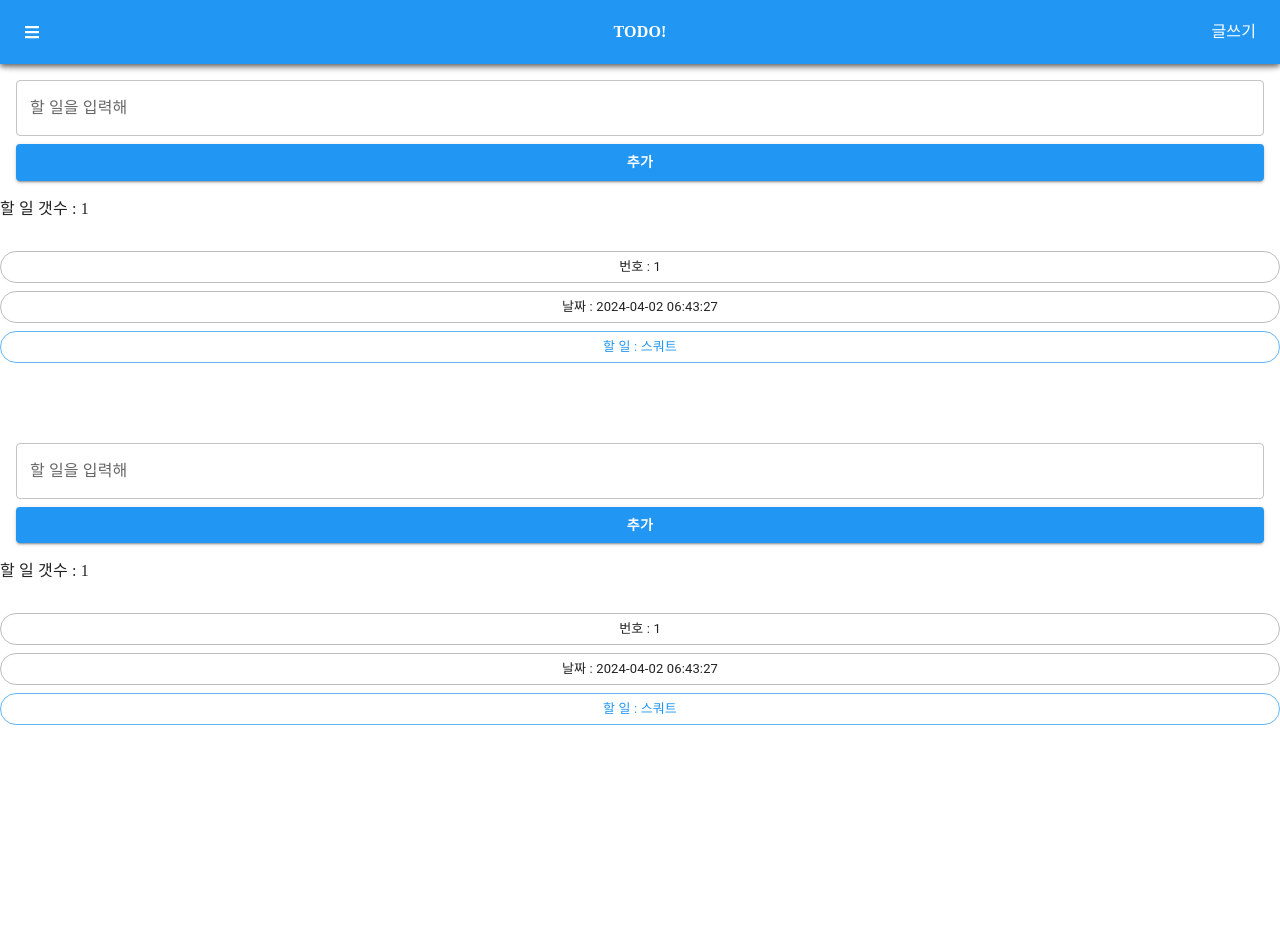
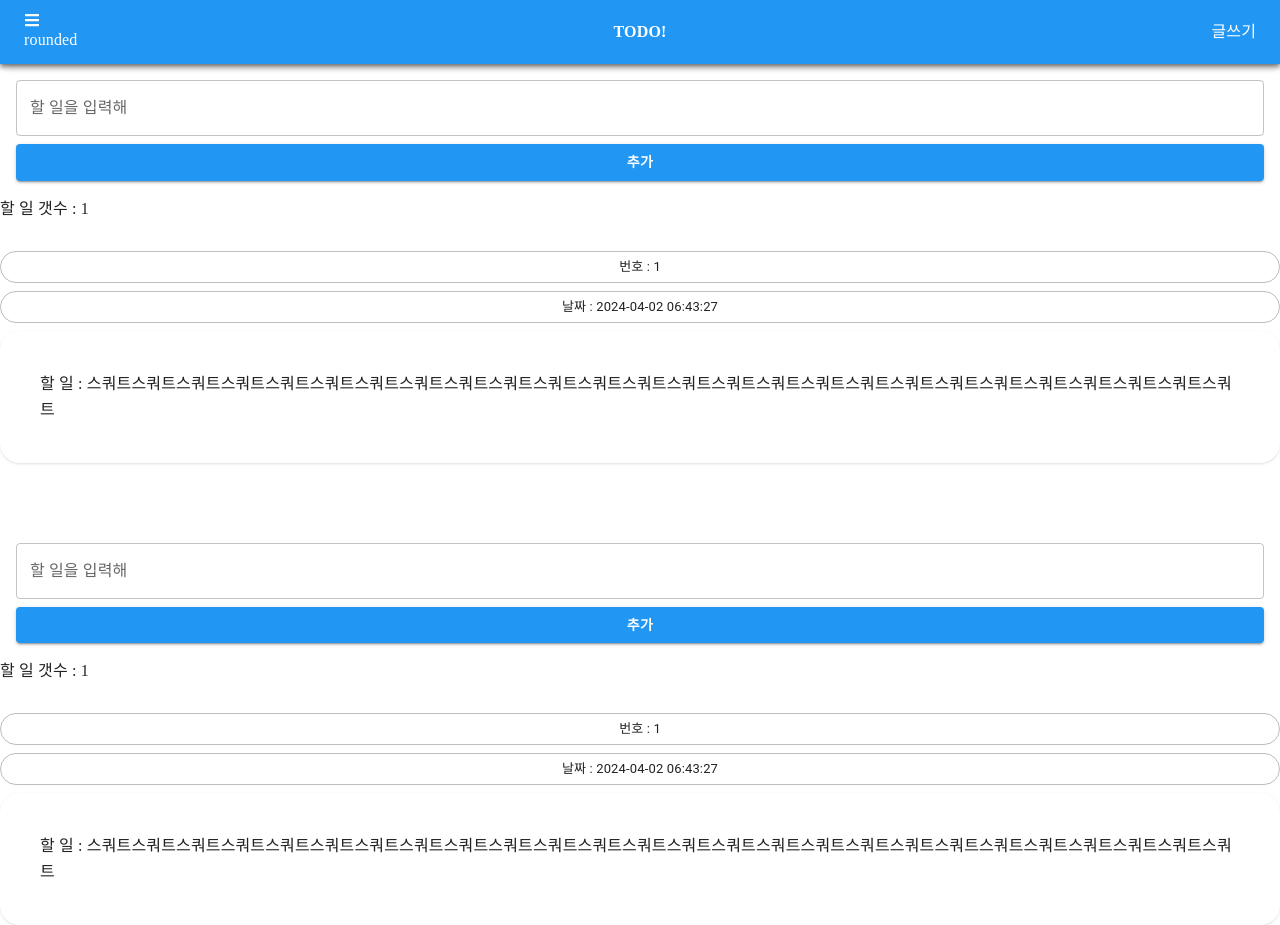
Before and after one commit to tlsdncjf/exam_24_05, a Next.js app: page / in a window 1280 px wide. Before the commit the page ends 800 px from the top, so only its background shows below. Built offline with nearby package versions, Linux system fonts and the light colour scheme; a web font is replaced by a local one.

Commit message:
content 디자인 변경

```diff
--- a/src/app/page.js
+++ b/src/app/page.js
@@ -169,7 +169,9 @@ const App = () => {
   const todosState = useTodoStatus(); // 리액트 커스텀 훅
 
   React.useEffect(() => {
-    todosState.addTodo("스쿼트");
+    todosState.addTodo(
+      "스쿼트스쿼트스쿼트스쿼트스쿼트스쿼트스쿼트스쿼트스쿼트스쿼트스쿼트스쿼트스쿼트스쿼트스쿼트스쿼트스쿼트스쿼트스쿼트스쿼트스쿼트스쿼트스쿼트스쿼트스쿼트스쿼트"
+    );
     // todosState.addTodo('벤치');
     // todosState.addTodo('데드');
   }, []);
@@ -201,6 +203,7 @@ const App = () => {
               onClick={() => setOpen(true)}
               className="tw-cursor-pointer"
             />
+            rounded
           </div>
           <div className="logo-box">
             <a href="/" className="tw-font-bold">
@@ -235,11 +238,9 @@ const App = () => {
                   label={`날짜 : ${todo.regDate}`}
                   variant="outlined"
                 ></Chip>
-                <Chip
-                  label={`할 일 : ${todo.content}`}
-                  variant="outlined"
-                  color="primary"
-                ></Chip>
+                <div className="tw-p-10 tw-rounded-[20px] tw-shadow tw-whitespace-pre-wrap tw-leading-relaxed">
+                  할 일 : {todo.content}
+                </div>
               </div>
             </li>
           ))}
```
